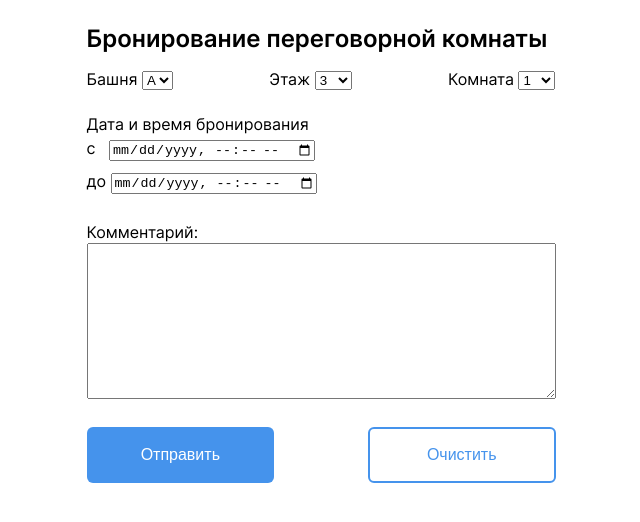
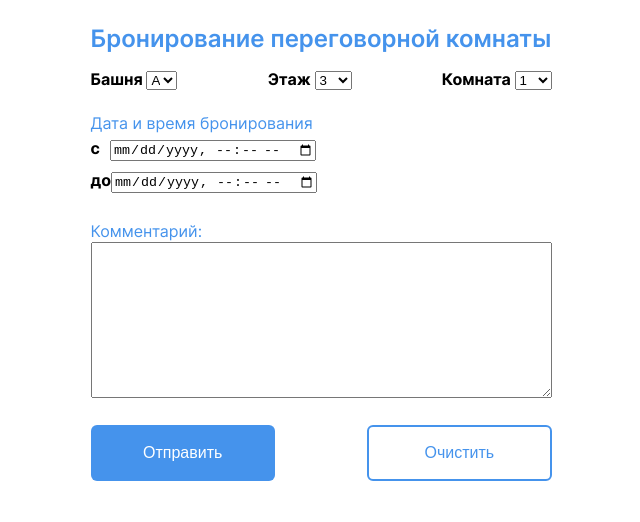
Before and after one commit to zZENNn/VKB2B, a plain HTML site: page index.html in a window 1280 px wide. Shown: the whole page, without its empty margins (319-959 px from the left). Drawn offline with Linux system fonts and the light colour scheme.

Commit message:
Изменил вёрстку и стили

```diff
--- a/index.html
+++ b/index.html
@@ -15,7 +15,7 @@
             <form id="form" >
                 <div class="block" id="upperFields">
                     <div class="select">
-                        <label for="tower">Башня
+                        <label for="tower" id="labelTower">Башня
                             <select name="tower">
                                 <option value="A">A</option>
                                 <option value="Б">Б</option>
@@ -23,7 +23,7 @@
                         </label>
                     </div>
                     <div class="select">
-                        <label for="storey">Этаж
+                        <label for="storey" id="labelStorey">Этаж
                             <select name="storey" id = "selectStorey">
                                 <option value="3">3</option>
                                 <option value="4">4</option>
@@ -54,7 +54,7 @@
                         </label>
                     </div>
                     <div class="select">
-                        <label for="room">Комната
+                        <label for="room" id="labelRoom">Комната
                             <select name="room">
                                 <option value="1">1</option>
                                 <option value="2">2</option>
@@ -71,13 +71,19 @@
                     </div>
                 </div>
                 <div class="block" id="dateTime">
-                    <label >Дата и время бронирования</label>
-                    <label class="datetimeRows">с&nbsp;&nbsp; <input type="datetime-local" id="startTime" name="startTime"></label>
-                    <label class="datetimeRows">до <input type="datetime-local" id="endTime" name="endTime">
-                    </label>
+                    <label id="labelDateTime">Дата и время бронирования</label>
+                    <div class="timeWrapper">
+                        <div id="c"><label class="datetimeRows" for="startTime" id="labelStartTime">с </label></div>
+                        <div><input type="datetime-local" id="startTime" name="startTime"></div>
+                    </div>
+                    <div class="timeWrapper">
+                        <div><label class="datetimeRows" for="endTime" id="labelEndTime">до</label></div>
+                        <div><input type="datetime-local" id="endTime" name="endTime"></div>
+                    </div>
+
                 </div>
                 <div class="block" id="comment">
-                    <label for="commentTextArea">Комментарий:</label><br>
+                    <label for="commentTextArea" id="labelComment">Комментарий:</label><br>
                     <textarea name="commentTextArea" cols="80" rows="10"></textarea>
 
                 </div>
--- a/styles.css
+++ b/styles.css
@@ -5,11 +5,13 @@
 html{
     font-family: Inter;
     scroll-behavior: unset;
+
 }
 h1{
     font-family: Inter;
     font-weight: 600;
     font-size: 24px;
+    color: #4593EC;
 
 }
 .container{
@@ -30,9 +32,8 @@ h1{
     margin-bottom: 5%;
 }
 
-.datetimeRows{
-    margin: 1% 0;
-
+#c{
+    padding-right: 1ch;
 }
 
 .btn{
@@ -99,7 +100,43 @@ h1{
 
 textarea{
     width: 100%;
-    max-width: 463px;
+    max-width: 455px;
     margin-top: 0.2%;
 
 }
+
+.timeWrapper{
+    display: flex;
+    flex-direction: row;
+    max-width: 40%;
+    justify-content: space-between;
+    margin: 1% 0;
+}
+
+#labelDateTime{
+    color: #4593EC;
+}
+
+#labelComment{
+    color: #4593EC;
+}
+
+#labelTower{
+    font-weight: bold;
+}
+
+#labelStorey{
+    font-weight: bold;
+}
+
+#labelRoom{
+    font-weight: bold;
+}
+
+#labelStartTime{
+    font-weight: bold;
+}
+
+#labelEndTime{
+    font-weight: bold;
+}
```
